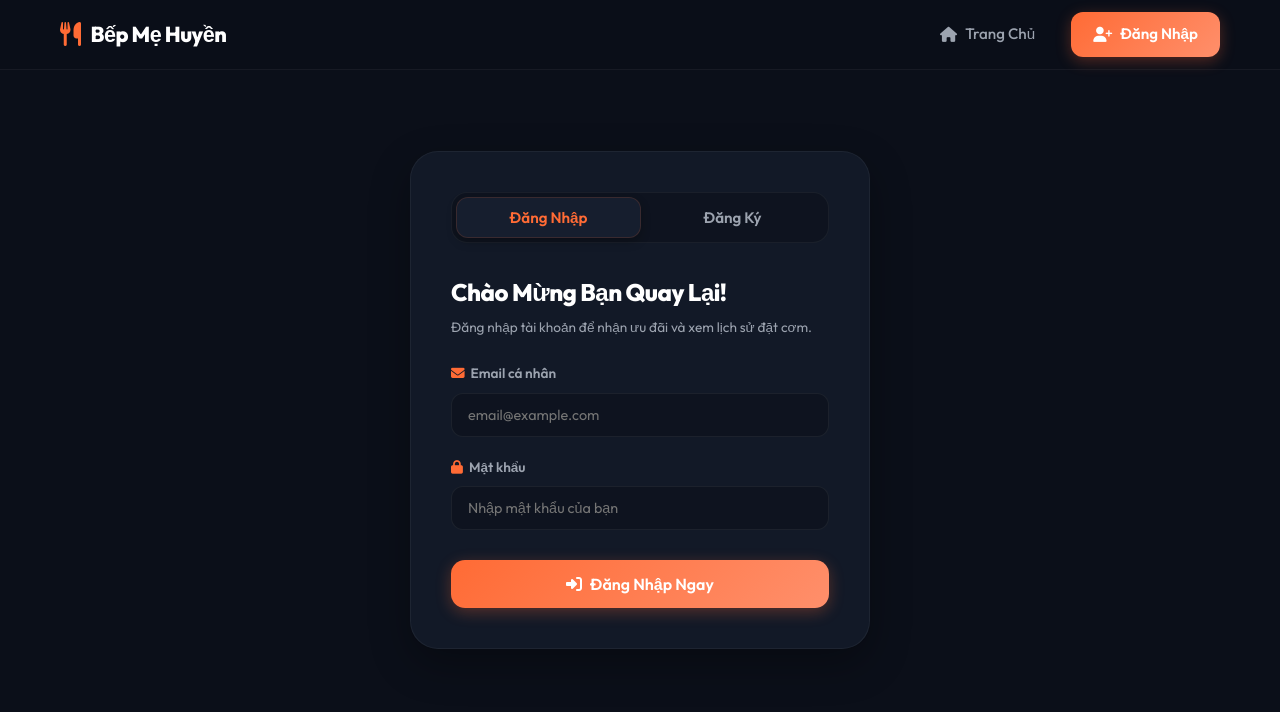
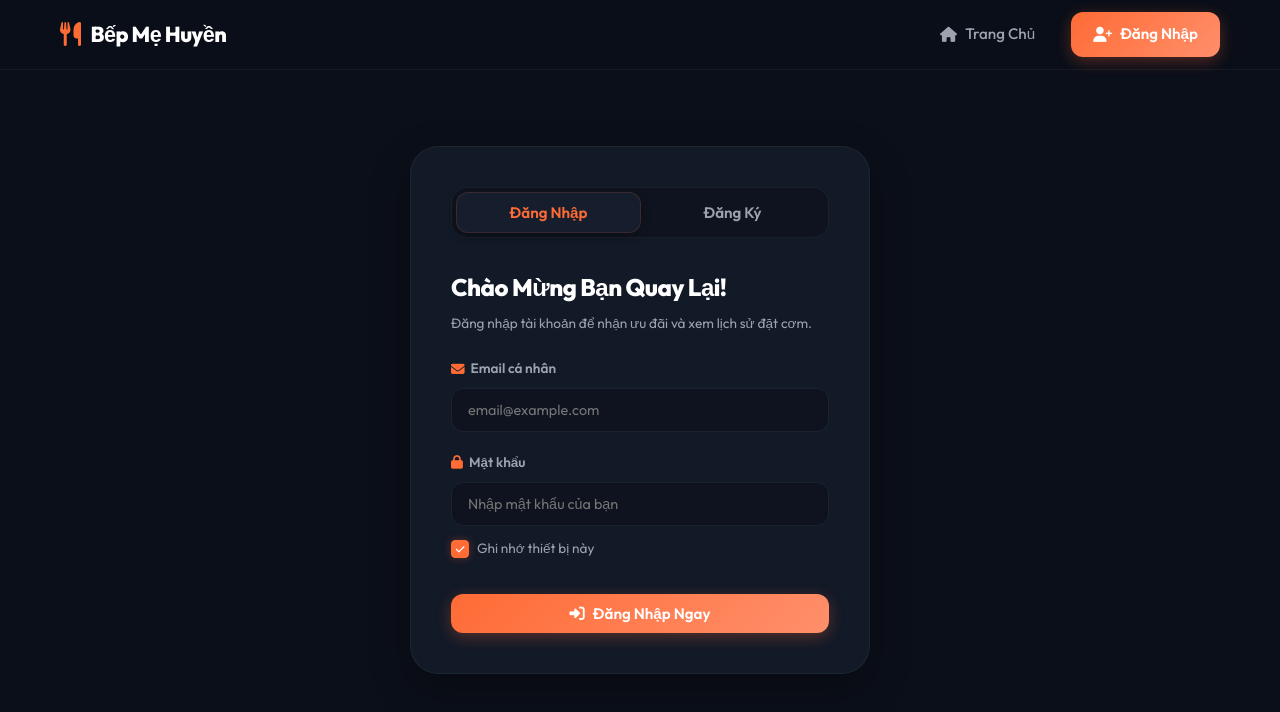
Before and after one commit to nguyen1412thien/BepMeHuyen, a React (Vite) app in the folder client/: page /auth in a window 1280 px wide. Shown: the top 712 px of the page. Built offline with nearby package versions, Linux system fonts and the light colour scheme.

Commit message:
add remember me on this device option for login persistence

```diff
--- a/client/src/App.jsx
+++ b/client/src/App.jsx
@@ -13,7 +13,8 @@ const App = () => {
   // Kiểm tra token và khôi phục phiên đăng nhập khi khởi động ứng dụng
   useEffect(() => {
     const restoreSession = async () => {
-      const token = localStorage.getItem('auth_token');
+      // Đọc token từ localStorage (ghi nhớ lâu dài) hoặc sessionStorage (trong phiên làm việc hiện tại)
+      const token = localStorage.getItem('auth_token') || sessionStorage.getItem('auth_token');
       if (token) {
         try {
           const profile = await api.getProfile();
@@ -22,6 +23,7 @@ const App = () => {
         } catch (err) {
           console.warn('⚠️ Token hết hạn hoặc không hợp lệ. Đang xóa phiên đăng nhập cũ.');
           localStorage.removeItem('auth_token');
+          sessionStorage.removeItem('auth_token');
         }
       }
       setInitializing(false);
@@ -36,6 +38,7 @@ const App = () => {
 
   const handleLogout = () => {
     localStorage.removeItem('auth_token');
+    sessionStorage.removeItem('auth_token');
     setUser(null);
     console.log('🔒 Đã đăng xuất khỏi hệ thống.');
   };
--- /dev/null
+++ b/client/src/pages/Auth.css
@@ -0,0 +1,174 @@
+.auth-page {
+  display: flex;
+  align-items: center;
+  justify-content: center;
+  min-height: calc(100vh - 120px);
+  padding-top: 20px;
+  padding-bottom: 40px;
+}
+
+.auth-card {
+  background: var(--glass-bg);
+  border: 1px solid var(--glass-border);
+  backdrop-filter: blur(15px);
+  -webkit-backdrop-filter: blur(15px);
+  border-radius: 28px;
+  padding: 40px;
+  width: 100%;
+  max-width: 460px;
+  box-shadow: 0 15px 40px var(--glass-shadow);
+  animation: slideUp 0.4s cubic-bezier(0.16, 1, 0.3, 1);
+}
+
+/* Tabs Header */
+.tabs-header {
+  display: flex;
+  background: rgba(0, 0, 0, 0.2);
+  border: 1px solid rgba(255, 255, 255, 0.05);
+  border-radius: 16px;
+  padding: 4px;
+  margin-bottom: 30px;
+}
+
+.tab-btn {
+  flex: 1;
+  background: none;
+  border: none;
+  color: var(--text-secondary);
+  font-family: var(--font-main);
+  font-weight: 600;
+  font-size: 0.95rem;
+  padding: 10px 0;
+  border-radius: 12px;
+  cursor: pointer;
+  transition: var(--transition-smooth);
+}
+
+.tab-btn:hover {
+  color: var(--text-primary);
+}
+
+.tab-btn.active {
+  background: var(--surface-dark);
+  color: var(--primary);
+  border: 1px solid var(--border-glow);
+  box-shadow: 0 4px 10px rgba(0, 0, 0, 0.25);
+}
+
+/* Forms Layout */
+.auth-form h2 {
+  font-size: 1.5rem;
+  font-weight: 800;
+  color: #FFF;
+  margin-bottom: 6px;
+  letter-spacing: -0.5px;
+}
+
+.form-subtitle {
+  font-size: 0.85rem;
+  color: var(--text-secondary);
+  margin-bottom: 24px;
+}
+
+.auth-form .form-group {
+  margin-bottom: 20px;
+}
+
+.auth-form .form-group label {
+  display: flex;
+  align-items: center;
+  gap: 6px;
+  font-size: 0.85rem;
+  font-weight: 600;
+  color: var(--text-secondary);
+  margin-bottom: 8px;
+}
+
+.auth-form .form-group label i {
+  color: var(--primary);
+}
+
+.auth-form .form-group input {
+  width: 100%;
+  background: rgba(0, 0, 0, 0.2);
+  border: 1px solid rgba(255, 255, 255, 0.06);
+  border-radius: 12px;
+  padding: 12px 16px;
+  color: var(--text-primary);
+  font-family: var(--font-main);
+  font-size: 0.9rem;
+  transition: var(--transition-smooth);
+}
+
+.auth-form .form-group input:focus {
+  outline: none;
+  border-color: var(--primary);
+  box-shadow: 0 0 0 3px rgba(255, 107, 53, 0.15);
+}
+
+/* Form Options & Remember Me */
+.form-options {
+  display: flex;
+  justify-content: space-between;
+  align-items: center;
+  margin-top: -8px;
+  margin-bottom: 24px;
+}
+
+.remember-me-label {
+  display: flex;
+  align-items: center;
+  gap: 8px;
+  font-size: 0.85rem;
+  color: var(--text-secondary);
+  cursor: pointer;
+  user-select: none;
+  transition: var(--transition-smooth);
+}
+
+.remember-me-label:hover {
+  color: var(--text-primary);
+}
+
+.remember-checkbox {
+  appearance: none;
+  -webkit-appearance: none;
+  background-color: rgba(0, 0, 0, 0.3);
+  border: 1px solid rgba(255, 255, 255, 0.1);
+  padding: 8px;
+  border-radius: 4px;
+  display: inline-block;
+  position: relative;
+  cursor: pointer;
+  outline: none;
+  transition: var(--transition-smooth);
+}
+
+.remember-checkbox:hover {
+  border-color: rgba(255, 107, 53, 0.4);
+}
+
+.remember-checkbox:checked {
+  background-color: var(--primary);
+  border-color: var(--primary);
+  box-shadow: 0 0 8px rgba(255, 107, 53, 0.3);
+}
+
+.remember-checkbox:checked:after {
+  content: '\f00c';
+  font-family: 'Font Awesome 6 Free';
+  font-weight: 900;
+  font-size: 10px;
+  color: #fff;
+  position: absolute;
+  top: 50%;
+  left: 50%;
+  transform: translate(-50%, -50%);
+}
+
+.btn-auth {
+  margin-top: 10px;
+  padding: 14px;
+  border-radius: 14px;
+  font-size: 1rem;
+}
--- a/client/src/pages/Auth.jsx
+++ b/client/src/pages/Auth.jsx
@@ -1,6 +1,7 @@
 import React, { useState } from 'react';
 import { useNavigate } from 'react-router-dom';
 import { api } from '../services/api';
+import './Auth.css';
 
 const Auth = ({ onLoginSuccess }) => {
   const navigate = useNavigate();
@@ -9,6 +10,7 @@ const Auth = ({ onLoginSuccess }) => {
   // Login Form states
   const [loginEmail, setLoginEmail] = useState('');
   const [loginPassword, setLoginPassword] = useState('');
+  const [rememberMe, setRememberMe] = useState(true); // Ghi nhớ đăng nhập mặc định là True
 
   // Register Form states
   const [regEmail, setRegEmail] = useState('');
@@ -44,8 +46,15 @@ const Auth = ({ onLoginSuccess }) => {
     try {
       const data = await api.login(loginEmail, loginPassword);
 
-      // Lưu Token vào localStorage để duy trì trạng thái đăng nhập
-      localStorage.setItem('auth_token', data.token);
+      // Nếu chọn "Ghi nhớ thiết bị này", lưu Token vào localStorage (bền vững qua các lần đóng/mở trình duyệt)
+      // Ngược lại, chỉ lưu vào sessionStorage (sẽ tự động hủy khi đóng Tab trình duyệt)
+      if (rememberMe) {
+        localStorage.setItem('auth_token', data.token);
+        sessionStorage.removeItem('auth_token'); // Clean up sessionStorage
+      } else {
+        sessionStorage.setItem('auth_token', data.token);
+        localStorage.removeItem('auth_token'); // Clean up localStorage
+      }
 
       // Gọi callback cập nhật State của App.jsx
       onLoginSuccess(data.user);
@@ -142,6 +151,18 @@ const Auth = ({ onLoginSuccess }) => {
               />
             </div>
 
+            <div className="form-options">
+              <label className="remember-me-label">
+                <input
+                  type="checkbox"
+                  checked={rememberMe}
+                  onChange={(e) => setRememberMe(e.target.checked)}
+                  className="remember-checkbox"
+                />
+                <span>Ghi nhớ thiết bị này</span>
+              </label>
+            </div>
+
             <button type="submit" disabled={loading} className="btn btn-primary btn-auth w-100">
               {loading ? (
                 <><i className="fa-solid fa-rotate spinner"></i> Đang xác thực...</>
@@ -198,123 +219,6 @@ const Auth = ({ onLoginSuccess }) => {
           </form>
         )}
       </div>
-
-      <style dangerouslySetInnerHTML={{ __html: `
-        .auth-page {
-          display: flex;
-          align-items: center;
-          justify-content: center;
-          min-height: calc(100vh - 120px);
-          padding-top: 20px;
-          padding-bottom: 40px;
-        }
-
-        .auth-card {
-          background: var(--glass-bg);
-          border: 1px solid var(--glass-border);
-          backdrop-filter: blur(15px);
-          -webkit-backdrop-filter: blur(15px);
-          border-radius: 28px;
-          padding: 40px;
-          width: 100%;
-          max-width: 460px;
-          box-shadow: 0 15px 40px var(--glass-shadow);
-          animation: slideUp 0.4s cubic-bezier(0.16, 1, 0.3, 1);
-        }
-
-        /* Tabs Header */
-        .tabs-header {
-          display: flex;
-          background: rgba(0, 0, 0, 0.2);
-          border: 1px solid rgba(255, 255, 255, 0.05);
-          border-radius: 16px;
-          padding: 4px;
-          margin-bottom: 30px;
-        }
-
-        .tab-btn {
-          flex: 1;
-          background: none;
-          border: none;
-          color: var(--text-secondary);
-          font-family: var(--font-main);
-          font-weight: 600;
-          font-size: 0.95rem;
-          padding: 10px 0;
-          border-radius: 12px;
-          cursor: pointer;
-          transition: var(--transition-smooth);
-        }
-
-        .tab-btn:hover {
-          color: var(--text-primary);
-        }
-
-        .tab-btn.active {
-          background: var(--surface-dark);
-          color: var(--primary);
-          border: 1px solid var(--border-glow);
-          box-shadow: 0 4px 10px rgba(0, 0, 0, 0.25);
-        }
-
-        /* Forms Layout */
-        .auth-form h2 {
-          font-size: 1.5rem;
-          font-weight: 800;
-          color: #FFF;
-          margin-bottom: 6px;
-          letter-spacing: -0.5px;
-        }
-
-        .form-subtitle {
-          font-size: 0.85rem;
-          color: var(--text-secondary);
-          margin-bottom: 24px;
-        }
-
-        .auth-form .form-group {
-          margin-bottom: 20px;
-        }
-
-        .auth-form .form-group label {
-          display: flex;
-          align-items: center;
-          gap: 6px;
-          font-size: 0.85rem;
-          font-weight: 600;
-          color: var(--text-secondary);
-          margin-bottom: 8px;
-        }
-
-        .auth-form .form-group label i {
-          color: var(--primary);
-        }
-
-        .auth-form .form-group input {
-          width: 100%;
-          background: rgba(0, 0, 0, 0.2);
-          border: 1px solid rgba(255, 255, 255, 0.06);
-          border-radius: 12px;
-          padding: 12px 16px;
-          color: var(--text-primary);
-          font-family: var(--font-main);
-          font-size: 0.9rem;
-          transition: var(--transition-smooth);
-        }
-
-        .auth-form .form-group input:focus {
-          outline: none;
-          border-color: var(--primary);
-          box-shadow: 0 0 0 3px rgba(255, 107, 53, 0.15);
-        }
-
-        .btn-auth {
-          margin-top: 10px;
-          padding: 14px;
-          border-radius: 14px;
-          font-size: 1rem;
-        }
-      ` }} />
     </div>
   );
 };
```
